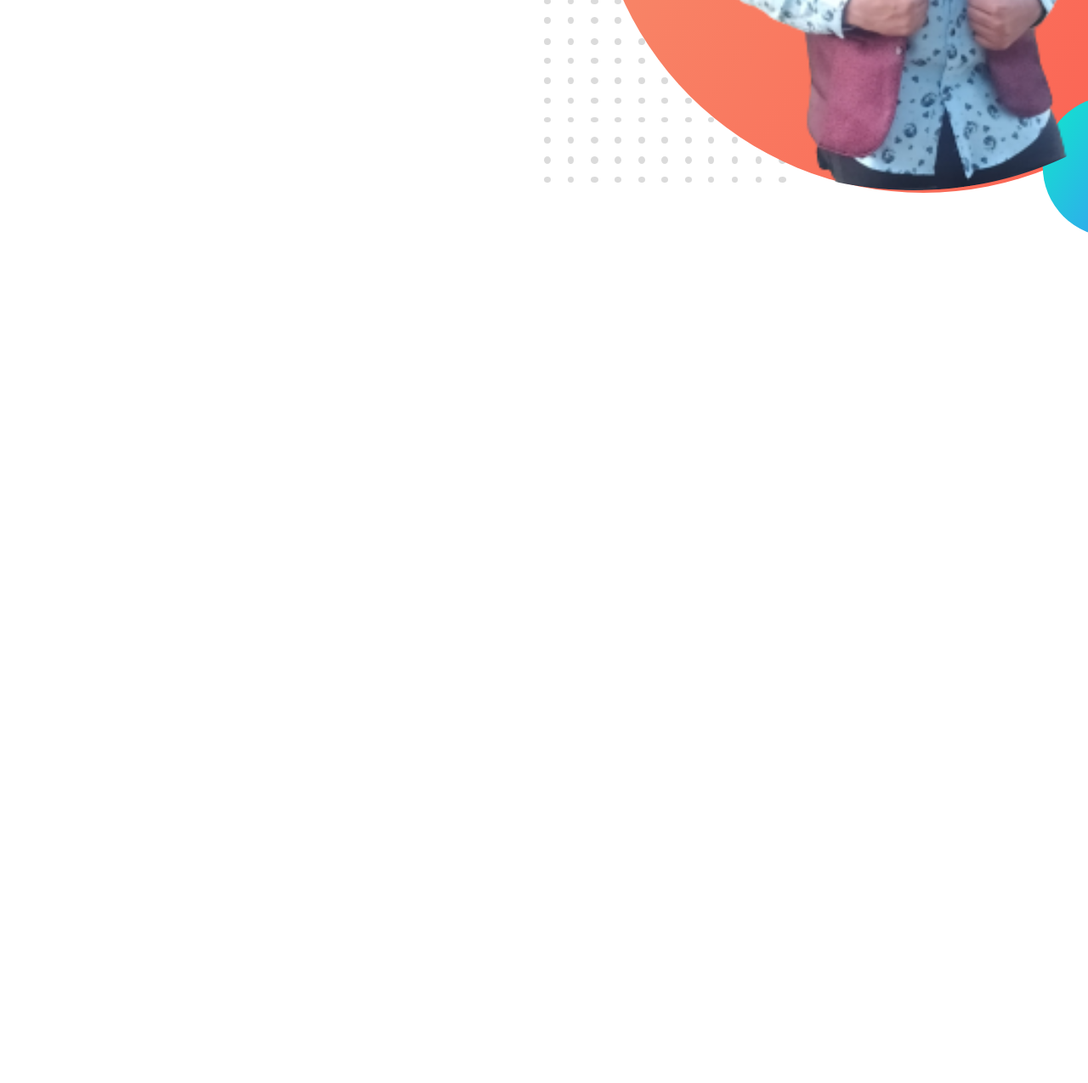
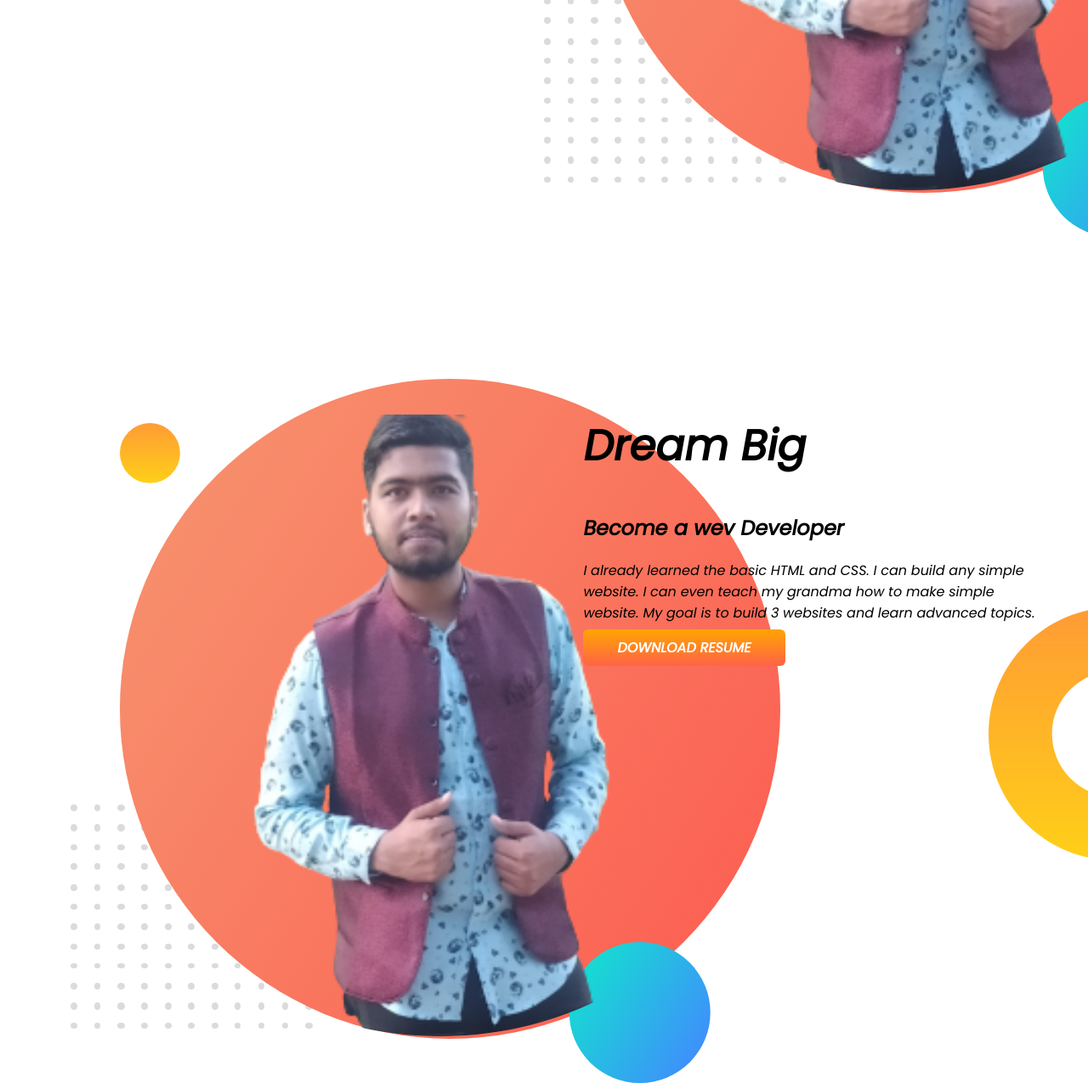
Before and after one commit to MohammadFaysal731/developer-portfolio, a plain HTML site: page index.html in a window 1280 px wide. Shown: the part 550-1825 px from the top of the page at 85% size. Before the commit the page ends 836 px from the top, so only its background shows below. Drawn offline with Linux system fonts and the light colour scheme.

Commit message:
drean added

```diff
--- a/index.html
+++ b/index.html
@@ -34,6 +34,22 @@
         </div>
     </section>
 
+    <section class="dream-big">
+        <div class="half-width">
+            <img src="images/Faysal.png" alt="faysal 2">
+        </div>
+        <div class="half-width">
+            <h1>Dream Big</h1>
+            <h2>Become a wev Developer</h2>
+            <p>I already learned the basic HTML and CSS. I can build any simple website. I can even teach my grandma how
+                to make simple website. My goal is to build 3 websites and learn advanced topics.</p>
+            <a class="link-button" target="_blank" href="">DOWNLOAD RESUME</a>
+
+
+
+        </div>
+
+    </section>
 
 
 
--- a/style.css
+++ b/style.css
@@ -10,10 +10,12 @@ h1{
 }
 section{
     display:flex;
+    margin-bottom: 150px ;
 }
 .half-width{
     width:50%;
     padding-left:2%;
+
 }
 .half-width img{
     width: 80px%;
@@ -30,3 +32,9 @@ section{
     background-image:url(images/top-banner.png);
     background-repeat: no-repeat;
 }
+.dream-big{
+    background-image:url(images/dream-bg.png);
+    background-repeat: no-repeat;
+    background-position: right;
+    padding: 10px 60px;
+}
```
Also changed, not shown: showOff/IMG_20211116_162132.jpg (deleted), 1 other file.
